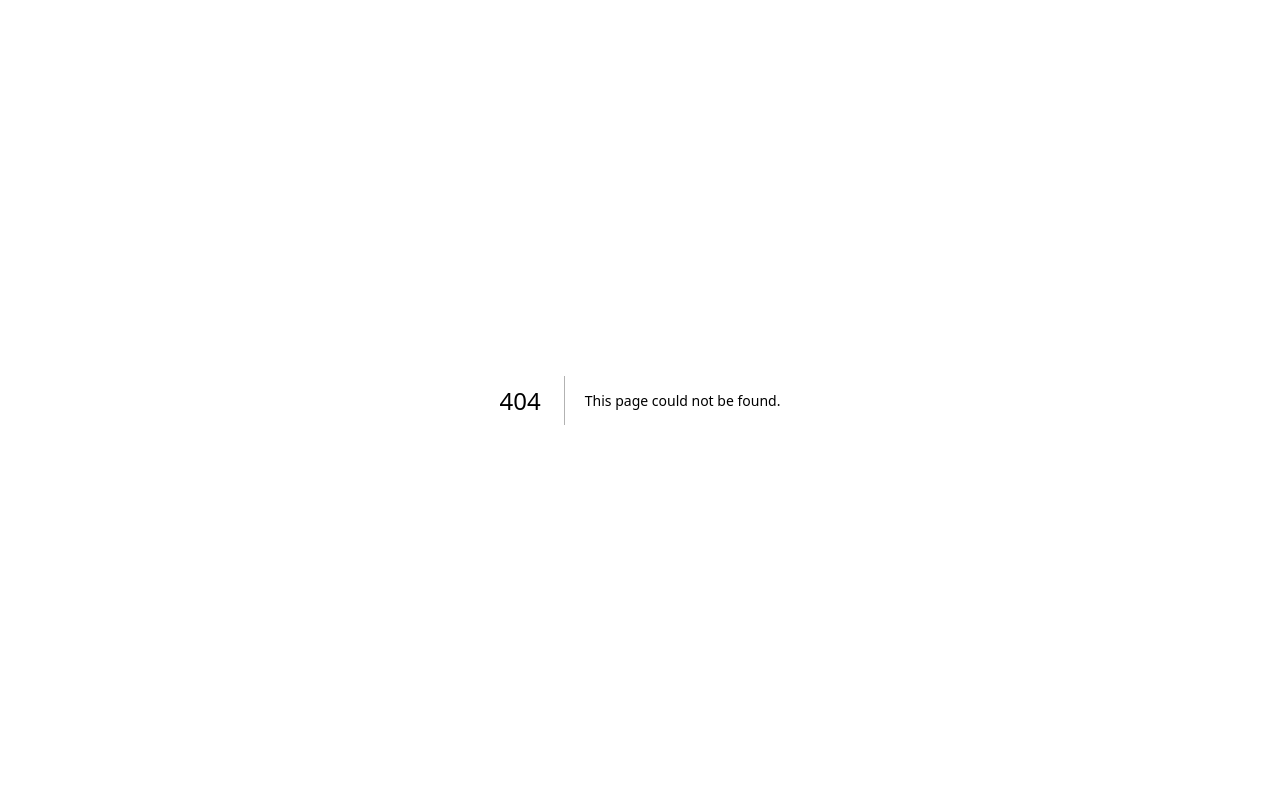
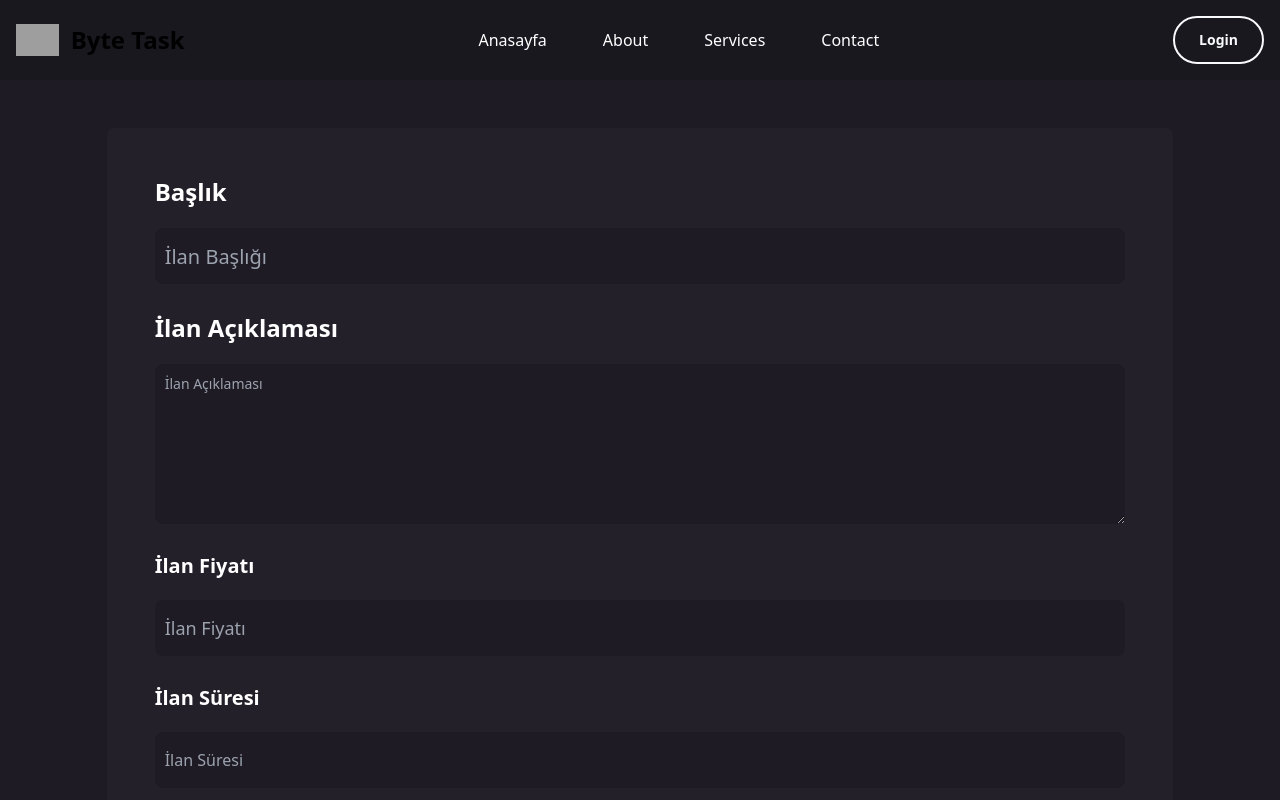
Before and after one commit to sektor7k/ByteTask, a Next.js app in the folder frontend/: page /createjob in a window 1280 px wide. Before the commit this address had no page. Shown: the top 800 px of the page. Built offline with nearby package versions, Linux system fonts and the light colour scheme; grey boxes are pictures that could not be loaded.

Commit message:
added createjob pages

```diff
--- /dev/null
+++ b/frontend/src/pages/createjob.tsx
@@ -0,0 +1,131 @@
+import Footer from "@/components/Footer";
+import Navbar from "@/components/Navbar";
+import { Request } from "@/backend/api";
+import { useBackend } from "@/contexts/Request";
+import { redirect } from "next/dist/server/api-utils";
+
+export default function CreateJob() {
+
+    const { userData } = useBackend();
+
+    const jobContext = async (jobData: { userid: number | null; jobTitle: string; jobDescription: string;  jobPrice: string; workTime: string }): Promise<void> => {
+        try {
+
+            const response = await Request('jobs', jobData);
+            console.log(response)
+
+        } catch (err) {
+            console.error('Error in signup', err);
+
+        }
+    };
+
+    const listJob = async (event: any) => {
+        event.preventDefault();
+        const formdata = new FormData(event.target);
+        const jobData = {
+            userid: userData.id,
+            jobTitle: formdata.get('jobTitle') as string,
+            jobDescription: formdata.get('jobDescription') as string,
+            jobPrice: formdata.get('jobPrice') as string,
+            workTime: formdata.get('workTime') as string
+        };
+
+        console.log(jobData)
+        jobContext(jobData);
+
+
+      };
+
+
+    return (
+        <>
+            <Navbar />
+            <div style={{ backgroundColor: '#1E1B24' }} className="flex justify-center">
+
+                <div style={{ backgroundColor: '#23202A' }} className="rounded-lg flex flex-col justify-between space-x-4 w-5/6 mt-32">
+                    <div className="rounded-lg flex flex-col justify-between  ">
+
+                        <form  onSubmit={listJob}>
+                            <div className="p-12 space-y-7">
+                                <div>
+                                    <p className="text-2xl font-bold text-white">
+                                        <label htmlFor="jobTitle">Başlık </label>
+                                    </p>
+                                    <p className="text-sm text-gray-400 mt-5">
+                                        <input
+                                            type="text"
+                                            name="jobTitle"
+                                            id="jobTitle"
+                                            style={{ background: '#1E1B24' }}
+                                            className="text-gray-50 text-xl rounded-lg focus:border-gray-600 block w-full p-2.5 h-14 min-h-full"
+                                            placeholder="İlan Başlığı"
+                                        />
+                                    </p>
+                                </div>
+                                <div>
+                                    <p className="text-2xl font-bold text-white">
+                                        <label htmlFor="jobDescription">İlan Açıklaması </label>
+                                    </p>
+                                    <p className="text-sm text-gray-400 mt-5">
+                                        <textarea
+                                            name="jobDescription"
+                                            id="jobDescription"
+                                            style={{ background: '#1E1B24' }}
+                                            className="text-gray-50 sm:text-sm rounded-lg focus:border-gray-600 block w-full p-2.5 h-40 min-h-full"
+                                            placeholder="İlan Açıklaması"
+                                        />
+                                    </p>
+                                </div>
+                                <div>
+                                    <p className="text-xl font-bold text-white">
+                                        <label htmlFor="jobPrice">İlan Fiyatı </label>
+                                    </p>
+                                    <p className="text-lg text-gray-400 mt-5">
+                                        <input
+                                            type="number"
+                                            name="jobPrice"
+                                            id="jobPrice"
+                                            style={{ background: '#1E1B24' }}
+                                            className="text-gray-50 rounded-lg focus:border-gray-600 block w-full p-2.5 h-14 min-h-full"
+                                            placeholder="İlan Fiyatı"
+                                        />
+                                    </p>
+                                </div>
+                                <div>
+                                    <p className="text-xl font-bold text-white">
+                                        <label htmlFor="workTime">İlan Süresi </label>
+                                    </p>
+                                    <p className="text-base text-gray-400 mt-5">
+                                        <input
+
+                                            type="number"
+                                            name="workTime"
+                                            id="workTime"
+                                            style={{ background: '#1E1B24' }}
+                                            className="text-gray-50 rounded-lg focus:border-gray-600 block w-full p-2.5 h-14 min-h-full"
+                                            placeholder="İlan Süresi"
+                                        />
+                                    </p>
+                                </div>
+                                <button
+                                    type="submit"
+                                    className="text-opacity-0 bg-white hover:bg-black hover:bg-opacity-10 hover:text-white border-2 border-gray-50 focus:ring-1 focus:outline-none focus:ring-white rounded-full text-sm px-6 py-3 text-center transition duration-300 ease-in-out font-bold mt-5"
+                                >
+                                    İlanı Yayınla
+                                </button>
+                            </div>
+                        </form>
+
+                    </div>
+
+                </div>
+
+
+
+
+            </div>
+            <Footer />
+        </>
+    )
+}
```
